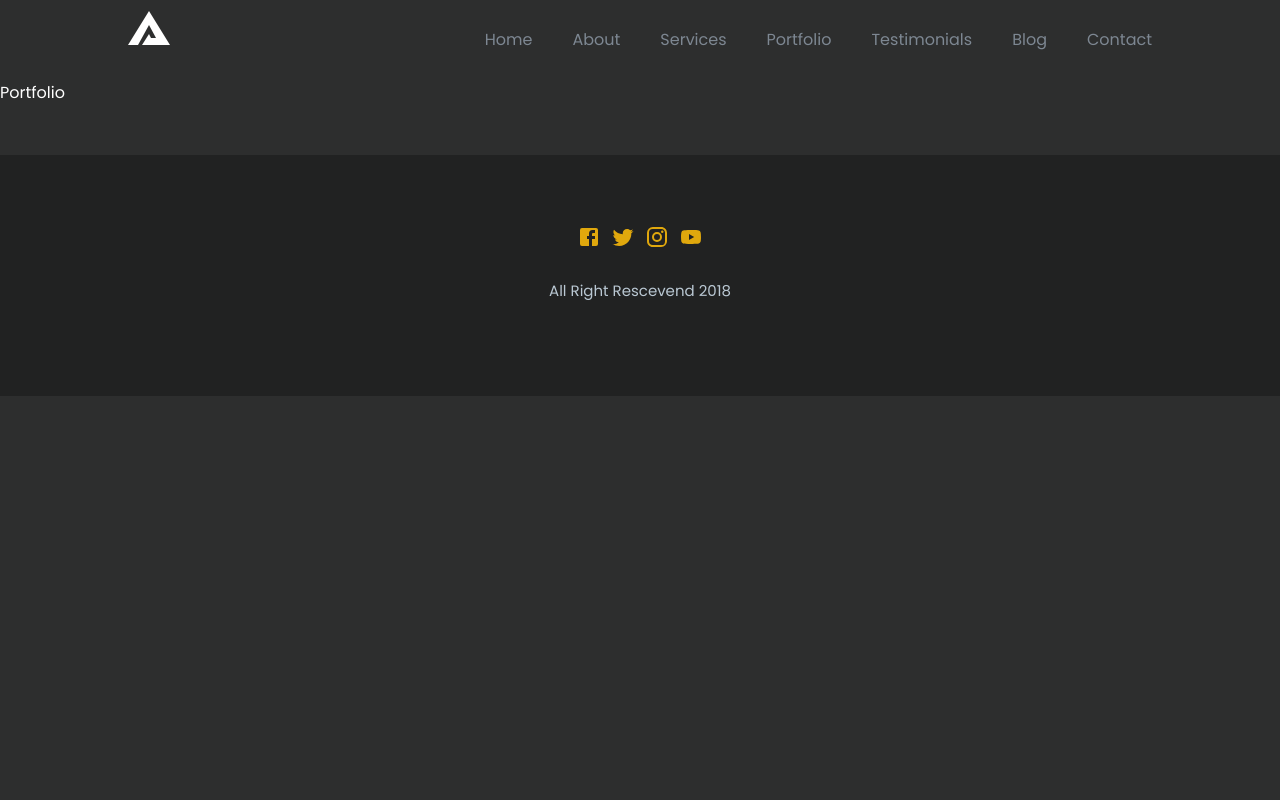
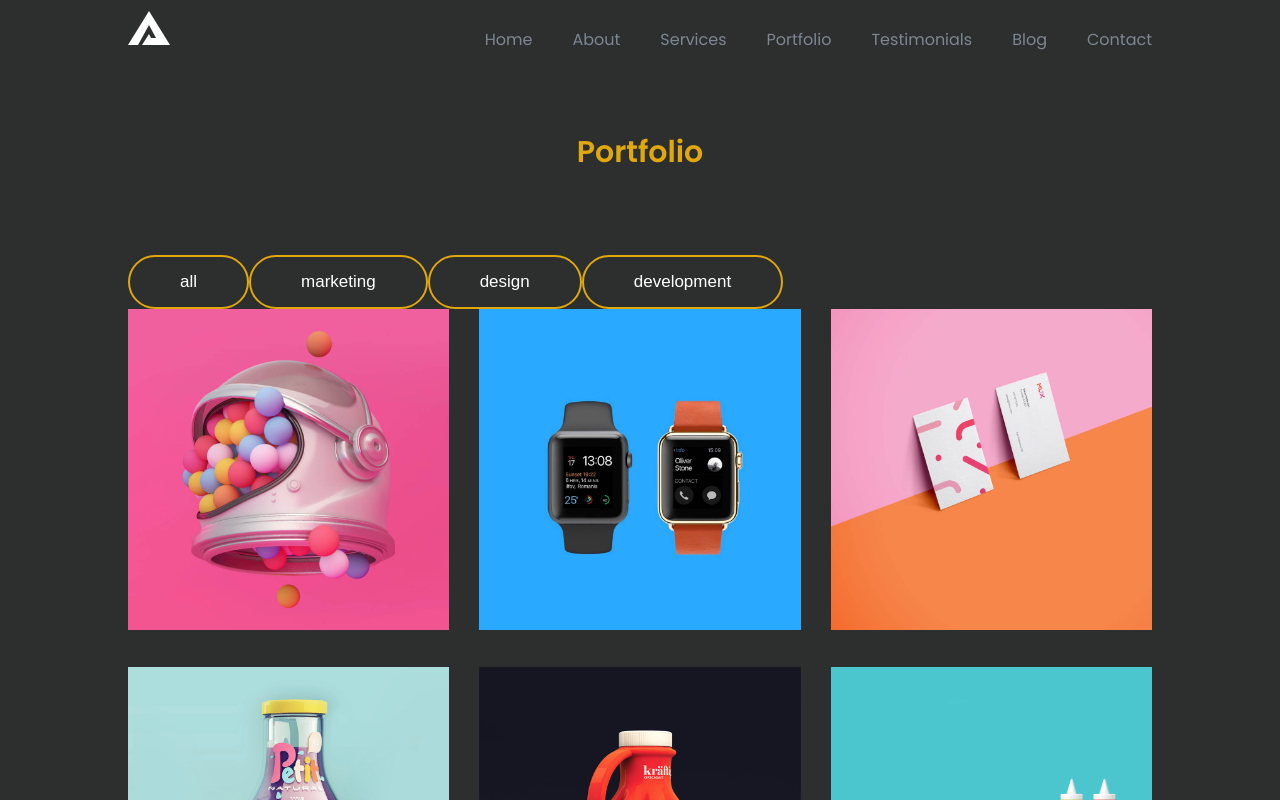
Before and after one commit to mehmetenfa/animated-portfolio, a React (Create React App) app: page /portfolio in a window 1280 px wide. Shown: the top 800 px of the page. Built offline with nearby package versions, Linux system fonts and the light colour scheme.

Commit message:
portfolio

```diff
--- a/src/components/pages/Portfolio.jsx
+++ b/src/components/pages/Portfolio.jsx
@@ -1,7 +1,54 @@
-import React from 'react'
+import React, { useState } from "react";
+import { Heading } from "../common/Heading";
+import { portfolio } from "../data/dummydata";
+import VisibilityOutlinedIcon from "@mui/icons-material/VisibilityOutlined";
 
+const allCategory = ["all", ...new Set(portfolio.map((item) => item.category))];
 export const Portfolio = () => {
+  const [list, setLists] = useState(portfolio);
+  const [category, setCategory] = useState(allCategory);
+  console.log(setCategory);
+
+  const filterItems = (category) => {
+    const newItems = portfolio.filter((item) => item.category === category);
+    setCategory(newItems);
+    if (category === "all") {
+      setLists(portfolio);
+      return;
+    }
+  };
   return (
-    <div>Portfolio</div>
-  )
-}
+    <>
+      <article>
+        <div className="container">
+          <Heading title="Portfolio" />
+          <div className="carButton">
+            {category.map((category) => (
+              <button
+                className="primaryBtn"
+                onClick={() => filterItems(category)}
+                data-aos="zoom-out-zoom"
+              >
+                {category}
+              </button>
+            ))}
+          </div>
+          <div className="content grid3">
+            {list.map((item) => (
+              <div className="box" data-aos="fade-up">
+                <div className="img">
+                  <img src={item.cover} alt="" />
+                </div>
+                <div className="overlay">
+                  <h3>{item.title}</h3>
+                  <span>{item.name}</span>
+                  <VisibilityOutlinedIcon />
+                </div>
+              </div>
+            ))}
+          </div>
+        </div>
+      </article>
+    </>
+  );
+};
```
